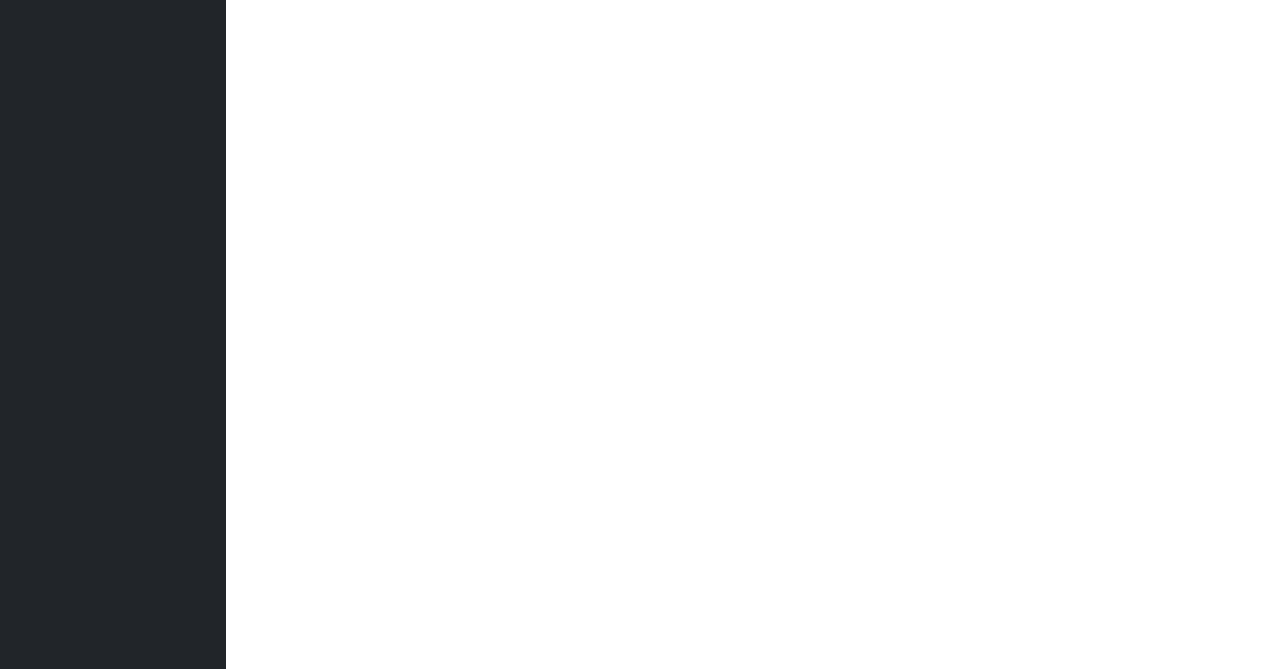
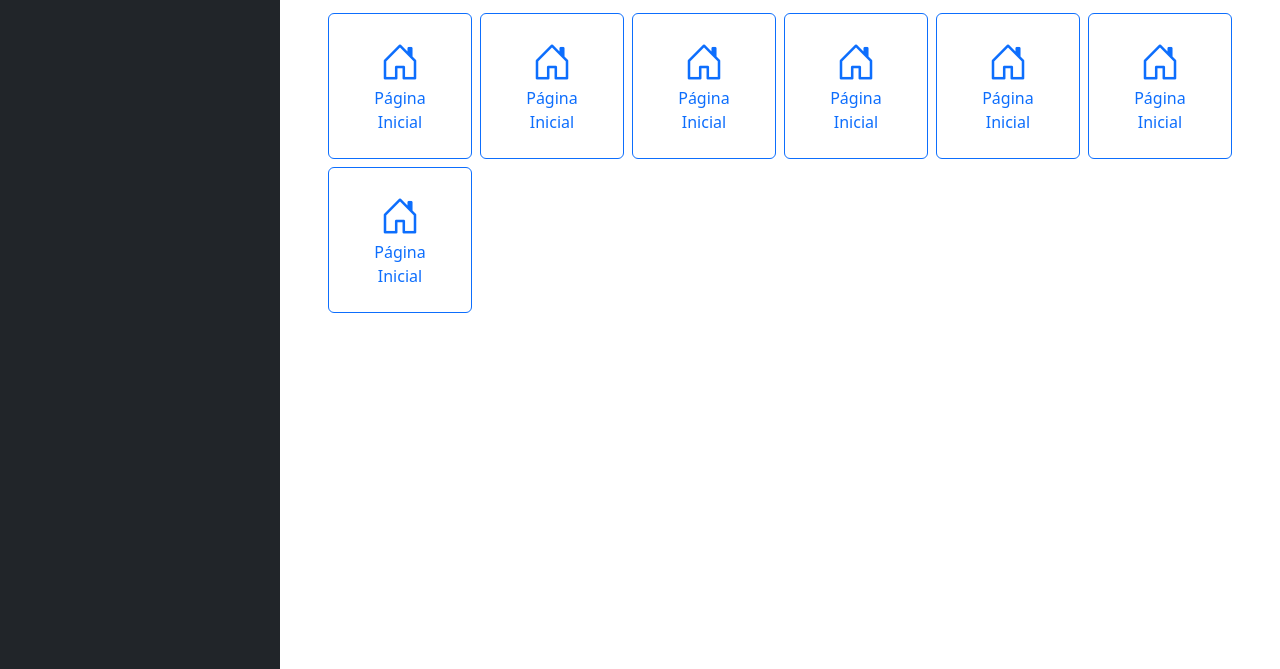
Before and after one commit to robson-eduardobc/html_css, a plain HTML site: page admin.html in a window 1280 px wide. Shown: the part 225-894 px from the top of the page. Drawn offline with nearby package versions, Linux system fonts and the light colour scheme.

Commit message:
redução  e expansaão de tela

```diff
--- a/admin.html
+++ b/admin.html
@@ -27,12 +27,21 @@
           height="50"
         />
       </h1>
-      <div>Robson Eduardo</div>
+      <div>
+        <div class="d-none d-md-block">Robson Eduardo</div>
+        <div class="d-md-none">
+          <button class="btn btn-outline-primary">
+            <i class="bi bi-list"></i>
+          </button>
+        </div>
     </header>
     <div class="d-flex">
       <!-- Nesse div foi feito um Wrap (embrulho)-->
       <!-- Menu -->
-      <nav class="bg-dark vh-100" style="width: 280px">
+       <div class="offcanvas-md offcanvas-start">
+        <div class="offcanvas-header"></div>
+        <div class="offcanvas-body">
+          <nav class="bg-dark vh-100" style="width: 280px">
         <ul class="nav nav-pills flex-column px-3 py-4">
           <li class="nav-item">
             <a href="#" class="nav-link active"
@@ -49,11 +58,60 @@
           </li>
         </ul>
       </nav>
+        </div>
+       </div>
+
 
       <!-- Conteúdo -->
       <main class="w-100 px-5 py-4">
         <h2 class="border-bottom pb-4 mb-3">Página Inicial</h2>
         <p>Seja bem vindo ao sistema</p>
+        <div class="row g-2">
+          <div class="col-6 col-md-3 col-xl-2">
+            <a href="#" class="btn btn-outline-primary px-4 py-4 d-block">
+              <!--display block para ocupar tamanho disponível na coluna-->
+              <div class="display-6"><i class="bi bi-house-door"></i></div>
+              <div>Página Inicial</div>
+            </a>
+          </div>
+          <div class="col-6 col-md-3 col-xl-2">
+            <a href="#" class="btn btn-outline-primary px-4 py-4 d-block">
+              <div class="display-6"><i class="bi bi-house-door"></i></div>
+              <div>Página Inicial</div>
+            </a>
+          </div>
+          <div class="col-6 col-md-3 col-xl-2">
+            <a href="#" class="btn btn-outline-primary px-4 py-4 d-block">
+              <div class="display-6"><i class="bi bi-house-door"></i></div>
+              <div>Página Inicial</div>
+            </a>
+          </div>
+          <div class="col-6 col-md-3 col-xl-2">
+            <a href="#" class="btn btn-outline-primary px-4 py-4 d-block">
+              <div class="display-6"><i class="bi bi-house-door"></i></div>
+              <div>Página Inicial</div>
+            </a>
+          </div>
+          <div class="col-6 col-md-3 col-xl-2">
+            <a href="#" class="btn btn-outline-primary px-4 py-4 d-block">
+              <div class="display-6"><i class="bi bi-house-door"></i></div>
+              <div>Página Inicial</div>
+            </a>
+          </div>
+          <div class="col-6 col-md-3 col-xl-2">
+            <a href="#" class="btn btn-outline-primary px-4 py-4 d-block">
+              <div class="display-6"><i class="bi bi-house-door"></i></div>
+              <div>Página Inicial</div>
+            </a>
+          </div>
+          <div class="col-6 col-md-3 col-xl-2">
+            <a href="#" class="btn btn-outline-primary px-4 py-4 d-block">
+              <div class="display-6"><i class="bi bi-house-door"></i></div>
+              <div>Página Inicial</div>
+            </a>
+          </div>
+        </div>
+        <!---->
       </main>
     </div>
     <!-- JS -->
```
